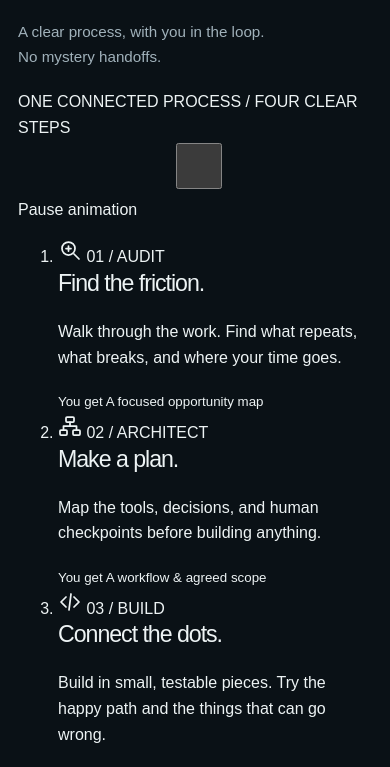
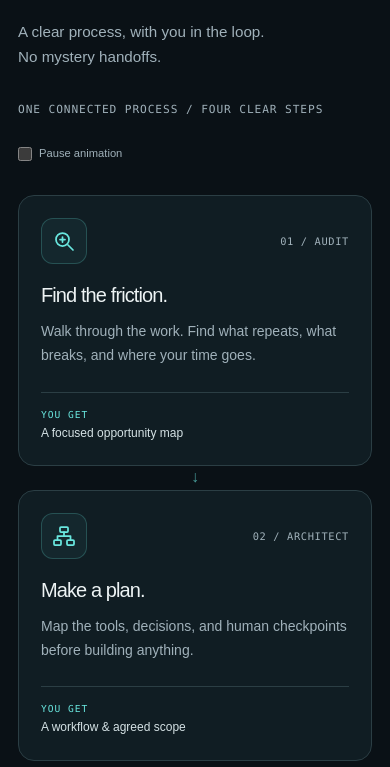
Before and after one commit to johnrysmalabanan071-svg/Rys-Flow, a website with bundled scripts: page public/index.html in a window 390 px wide. Shown: the part 4808-5575 px from the top of the page. Built offline with nearby package versions, Linux system fonts and the light colour scheme.

Commit message:
Update styles.css

```diff
--- a/public/styles.css
+++ b/public/styles.css
@@ -234,4 +234,230 @@
 #about .dev-environment strong {
   font-weight: 500;
 }
+/* All styling is limited to the Process section. */
+#process {
+  --process-rgb: var(--route-rgb, var(--network-rgb, 105, 231, 223));
 }
+
+/* Small caption and accessible pause control */
+#process .process-controls {
+  display: flex;
+  justify-content: space-between;
+  align-items: center;
+  flex-wrap: wrap;
+  gap: 12px;
+  margin: 32px 0 18px;
+  color: var(--muted, #a0b1ba);
+  font-size: .7rem;
+}
+
+#process .process-controls > span {
+  font-family: Consolas, monospace;
+  letter-spacing: .08em;
+}
+
+#process .process-controls label {
+  display: inline-flex;
+  align-items: center;
+  gap: 7px;
+  cursor: pointer;
+  min-height: 32px;
+}
+
+#process .process-controls input {
+  width: 14px;
+  height: 14px;
+  margin: 0;
+  accent-color: rgb(var(--process-rgb));
+}
+
+#process .process-controls input:focus-visible {
+  outline: 2px solid rgb(var(--process-rgb));
+  outline-offset: 4px;
+}
+
+/* Four connected cards */
+#process .process-flow {
+  display: grid;
+  grid-template-columns: repeat(4, minmax(0, 1fr));
+  gap: 24px;
+  list-style: none;
+  padding: 0;
+  margin: 0;
+}
+
+#process .process-step {
+  position: relative;
+  display: flex;
+  flex-direction: column;
+  min-width: 0;
+  padding: 24px;
+  border: 1px solid #2b3e44;
+  border-radius: 16px;
+  background: #101d23;
+  transition: border-color .2s ease;
+}
+
+#process .process-step:hover {
+  border-color: rgba(var(--process-rgb), .55);
+}
+
+/* Decorative connections */
+#process .process-step:not(:last-child)::after {
+  content: "→";
+  position: absolute;
+  top: 37px;
+  left: 100%;
+  width: 26px;
+  color: rgba(var(--process-rgb), .65);
+  text-align: center;
+  font-size: 16px;
+  line-height: 20px;
+}
+
+/* Icon and step number */
+#process .process-step-top {
+  display: flex;
+  align-items: center;
+  justify-content: space-between;
+  gap: 8px;
+  margin-bottom: 24px;
+}
+
+#process .process-icon {
+  position: relative;
+  display: grid;
+  place-items: center;
+  flex: 0 0 46px;
+  width: 46px;
+  height: 46px;
+  border: 1px solid rgba(var(--process-rgb), .22);
+  border-radius: 12px;
+  background: rgba(var(--process-rgb), .05);
+  color: rgb(var(--process-rgb));
+}
+
+/* Highlight each step in sequence; only opacity animates. */
+#process .process-icon::after {
+  content: "";
+  position: absolute;
+  inset: -1px;
+  border: 1px solid rgb(var(--process-rgb));
+  border-radius: inherit;
+  box-shadow: 0 0 18px rgba(var(--process-rgb), .18);
+  opacity: 0;
+  animation: process-activation 8s ease-in-out infinite;
+  pointer-events: none;
+}
+
+#process .process-step:nth-child(2) .process-icon::after {
+  animation-delay: 2s;
+}
+
+#process .process-step:nth-child(3) .process-icon::after {
+  animation-delay: 4s;
+}
+
+#process .process-step:nth-child(4) .process-icon::after {
+  animation-delay: 6s;
+}
+
+#process:has(#process-pause:checked) .process-icon::after {
+  animation-play-state: paused;
+}
+
+#process .process-number {
+  color: var(--muted, #a0b1ba);
+  font: .65rem Consolas, monospace;
+  letter-spacing: .06em;
+}
+
+/* Card text */
+#process .process-step h3 {
+  margin: 0 0 12px;
+  font-size: 1.25rem;
+  line-height: 1.3;
+}
+
+#process .process-step p {
+  margin: 0 0 24px;
+  color: var(--muted, #a0b1ba);
+  font-size: .875rem;
+  line-height: 1.7;
+}
+
+/* Align deliverables at the bottom of each row. */
+#process .process-step small {
+  display: block;
+  margin-top: auto;
+  padding-top: 16px;
+  border-top: 1px solid #2b3e44;
+  color: #d5e2e5;
+  font-size: .75rem;
+  line-height: 1.6;
+}
+
+#process .process-step small > span {
+  display: block;
+  margin-bottom: 4px;
+  color: rgb(var(--process-rgb));
+  font: .6rem Consolas, monospace;
+  letter-spacing: .1em;
+  text-transform: uppercase;
+}
+
+@keyframes process-activation {
+  0%, 25%, 100% { opacity: 0; }
+  8%, 17% { opacity: 1; }
+}
+
+/* Tablet */
+@media (max-width: 1100px) {
+  #process .process-flow {
+    grid-template-columns: repeat(2, minmax(0, 1fr));
+  }
+
+  #process .process-step:nth-child(2)::after {
+    display: none;
+  }
+}
+
+/* Mobile: a vertical workflow */
+@media (max-width: 600px) {
+  #process .process-flow {
+    grid-template-columns: 1fr;
+  }
+
+  #process .process-step {
+    padding: 22px;
+  }
+
+  #process .process-step-top {
+    margin-bottom: 18px;
+  }
+
+  #process .process-step:not(:last-child)::after {
+    content: "↓";
+    display: block;
+    top: 100%;
+    left: calc(50% - 12px);
+    width: 24px;
+    line-height: 24px;
+  }
+}
+
+/* Respect the visitor's motion preference. */
+@media (prefers-reduced-motion: reduce) {
+  #process .process-icon::after {
+    animation: none;
+  }
+
+  #process .process-step {
+    transition: none;
+  }
+
+  #process .process-controls label {
+    display: none;
+  }
+}
+}
```
